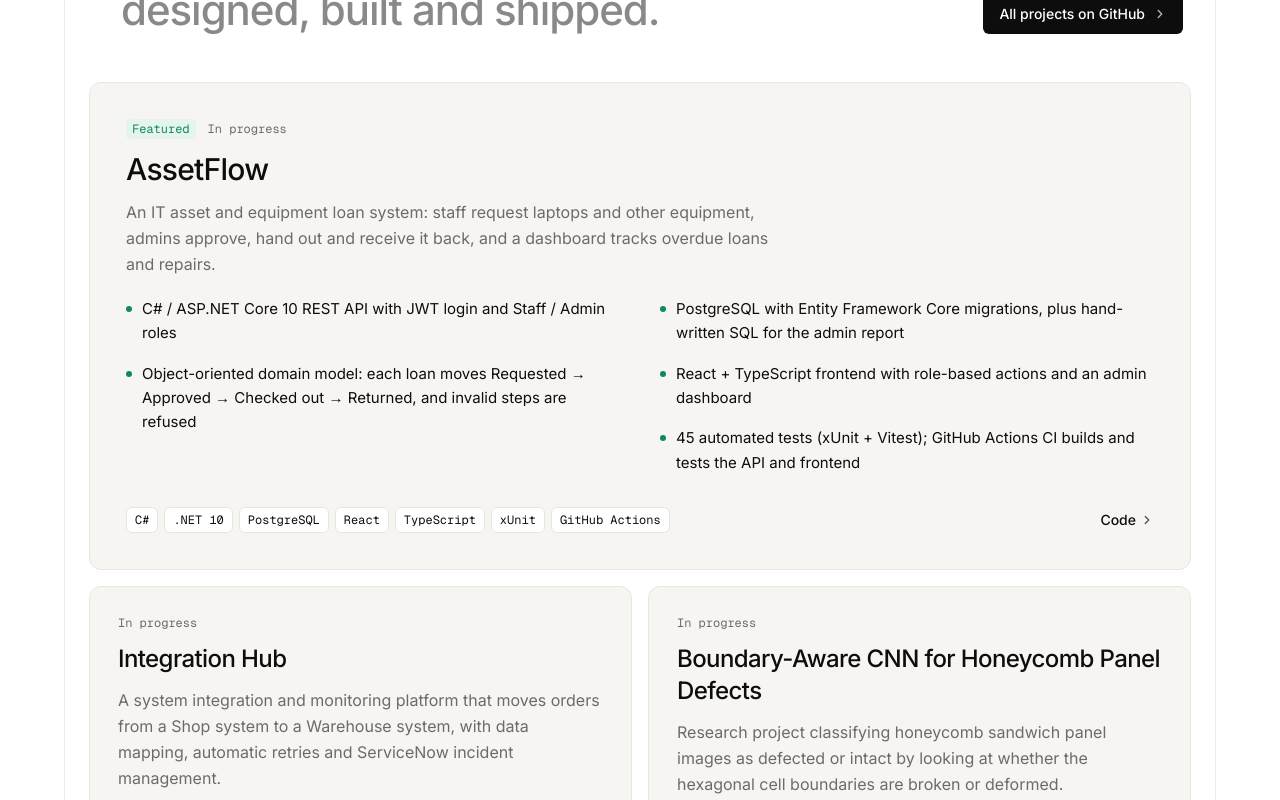
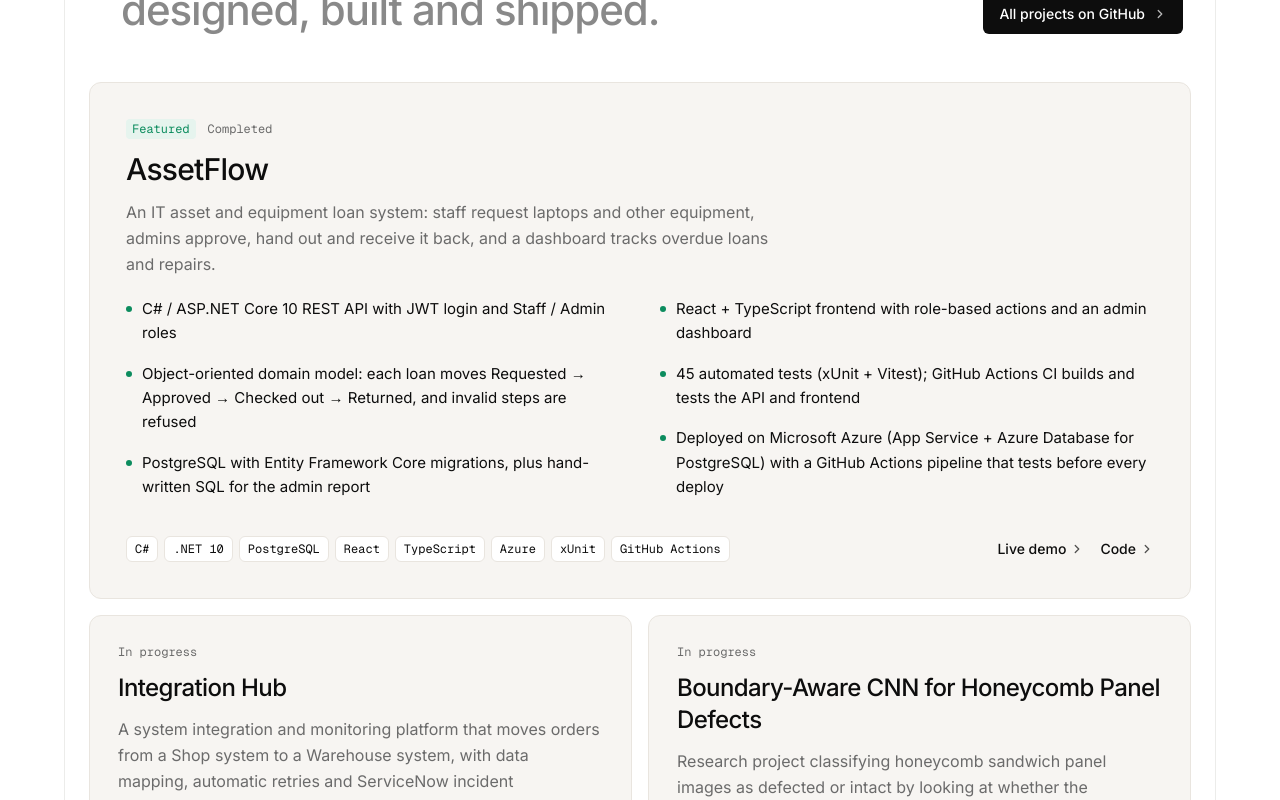
Before and after one commit to acidzburns/portfolio, a Next.js app: page / in a window 1280 px wide. Shown: the part 1280-2080 px from the top of the page. Built offline with nearby package versions, Linux system fonts and the light colour scheme.

Commit message:
Add AssetFlow live demo on Azure

```diff
--- a/data/portfolio.ts
+++ b/data/portfolio.ts
@@ -37,7 +37,7 @@ export const profile = {
 };
 
 export const projects: Project[] = [
-    {
+  {
     title: "AssetFlow",
     summary:
       "An IT asset and equipment loan system: staff request laptops and other equipment, admins approve, hand out and receive it back, and a dashboard tracks overdue loans and repairs.",
@@ -47,12 +47,15 @@ export const projects: Project[] = [
       "PostgreSQL with Entity Framework Core migrations, plus hand-written SQL for the admin report",
       "React + TypeScript frontend with role-based actions and an admin dashboard",
       "45 automated tests (xUnit + Vitest); GitHub Actions CI builds and tests the API and frontend",
+      "Deployed on Microsoft Azure (App Service + Azure Database for PostgreSQL) with a GitHub Actions pipeline that tests before every deploy",
     ],
-    stack: ["C#", ".NET 10", "PostgreSQL", "React", "TypeScript", "xUnit", "GitHub Actions"],
-    status: "In progress",
-    links: [{ label: "Code", href: "https://github.com/acidzburns/assetflow" }],
+    stack: ["C#", ".NET 10", "PostgreSQL", "React", "TypeScript", "Azure", "xUnit", "GitHub Actions"],
+    status: "Completed",
+    links: [
+      { label: "Live demo", href: "https://assetflow-api-akmal-gubxf8djb2aja3c7.malaysiawest-01.azurewebsites.net" },
+      { label: "Code", href: "https://github.com/acidzburns/assetflow" },
+    ],
   },
-
   {
     title: "Integration Hub",
     summary:
@@ -131,7 +134,7 @@ export const skills: { group: string; items: string[] }[] = [
   { group: "Languages", items: ["C#", "TypeScript", "JavaScript", "PHP", "Python", "SQL"] },
   { group: "Web & APIs", items: [".NET / ASP.NET Core", "React", "Next.js", "Laravel (MVC)", "REST APIs"] },
   { group: "Data", items: ["PostgreSQL", "MySQL", "SQLite", "Entity Framework Core"] },
-  { group: "Tools", items: ["Git & GitHub", "GitHub Actions", "ServiceNow", "VS Code", "Vercel"] },
+  { group: "Cloud & Tools", items: ["Microsoft Azure", "Git & GitHub", "GitHub Actions", "ServiceNow", "Vercel"] },
 ];
 
 export const languages = ["English", "Bahasa Melayu"];
@@ -140,6 +143,7 @@ export const languages = ["English", "Bahasa Melayu"];
 export const stats: { label: string; value: string }[] = [
   { label: "Automated tests", value: "68" },
   { label: "CI pipeline", value: "passing" },
+  { label: "Azure", value: "live" },
   { label: "ServiceNow", value: "connected" },
   { label: "Internship", value: "3–6 months" },
   { label: "Languages", value: "EN · BM" },
```
